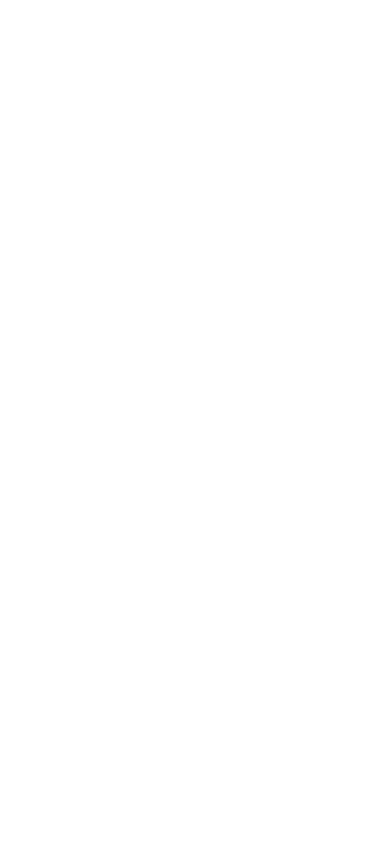
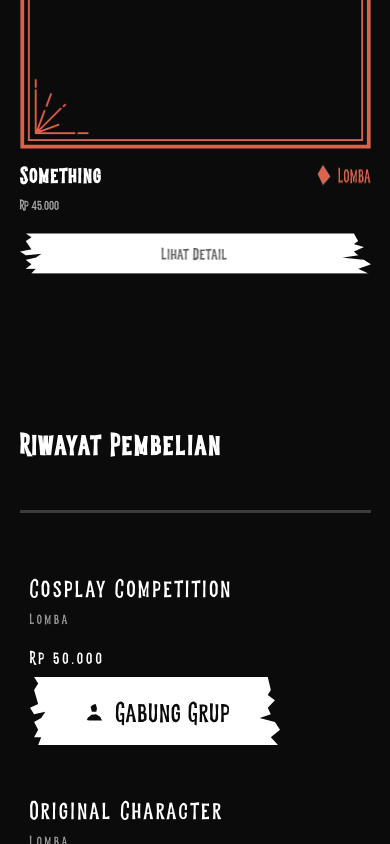
Before and after one commit to bayubim/JfestWeb, a React (Create React App) app: page / in a window 390 px wide. Shown: the part 11156-12000 px from the top of the page. Before the commit the page ends 5681 px from the top, so only its background shows below. Built offline with nearby package versions, Linux system fonts and the light colour scheme.

Commit message:
Riwayat Pembelian

```diff
--- a/src/App.js
+++ b/src/App.js
@@ -2,14 +2,16 @@
 import NavBar from "./component/navbar";
 import Home from "./component/home";
 import EventDetail from "./component/eventDetail";
+import History from "./component/history";
 import Footer from "./component/footer";
 
 function App() {
   return (
     <div>
       <NavBar />
-      {/* <Home/> */}
+      <Home/>
       <EventDetail/>
+      <History/>
       <Footer />
     </div>
   );
--- a/src/component/card.js
+++ b/src/component/card.js
@@ -1,4 +1,3 @@
-import React, { useState } from "react";
 import ButtonDetail from "../asset/Button-Detail.png";
 import FrameLomba from "../asset/frame-lomba.png";
 import FrameKegiatan from "../asset/frame-kegiatan.png";
--- /dev/null
+++ b/src/component/history.js
@@ -0,0 +1,51 @@
+import "../styles/history.css";
+import ButtonCetak from "../asset/ButtonCetak.svg";
+import ButtonJoin from "../asset/ButtonJoin.svg";
+
+const History = () => {
+  const items = [
+    {
+      name: "Cosplay Competition",
+      category: "Lomba",
+      button: ButtonJoin,
+      price: "Rp 50.000",
+    },
+    {
+      name: "Original Character",
+      category: "Lomba",
+      button: ButtonJoin,
+      price: "Rp 50.000",
+    },
+    {
+      name: "Music Performance",
+      category: "Kegiatan",
+      button: ButtonCetak,
+      price: "Rp 35.000",
+    },
+  ];
+
+  return (
+    <div className="history">
+      <div>
+        <h1>Riwayat Pembelian</h1>
+        <ul className="list">
+          {items.map((item, index) => (
+            <li key={index} className="item">
+              <div className="left-history">
+                <span className="name">{item.name}</span>
+                <span className="text">{item.category}</span>
+              </div>
+
+              <div className="right-history">
+                <span>{item.price}</span>
+                <img className="button-history" src={item.button} alt="button-history"/>
+              </div>
+            </li>
+          ))}
+        </ul>
+      </div>
+    </div>
+  );
+};
+
+export default History;
--- /dev/null
+++ b/src/styles/history.css
@@ -0,0 +1,69 @@
+.history {
+  width: 100vw;
+  height: 100vh;
+  font-family: "Dreadful";
+  background-color: #0b0b0b;
+  display: flex;
+  justify-content: center;
+  padding-top: 150px;
+  letter-spacing: 3px;
+}
+.history div {
+  width: 80vw;
+}
+.list {
+  padding-top: 50px;
+  margin-top: 50px;
+  border-top: solid #3c3c3c;
+}
+.item {
+  display: flex;
+  align-items: center;
+  padding: 10px;
+}
+.item .left-history {
+  width: 55vw;
+  gap: 10px;
+  display: flex;
+  flex-direction: column;
+}
+.item .right-history {
+  display: flex;
+  align-items: center;
+  width: 25vw;
+  justify-content: space-between;
+  font-size: 20px;
+}
+.name {
+  font-size: 28px;
+}
+
+.text {
+  color: #999;
+}
+
+@media (max-width: 769px) {
+    .history{
+        height: 100%;
+    }
+  .history div {
+    width: 90vw;
+  }
+  .item {
+    align-items: flex-start;
+    flex-direction: column;
+    gap: 20px;
+    margin-bottom: 30px;
+  }
+  .item .left-history {
+    width: 70vw;
+  }
+  .item .right-history{
+    gap: 10px;
+    flex-direction: column;
+    align-items: flex-start;
+  }
+  .button-history{
+    width: 250px;
+  }
+}
```
Also changed, not shown: src/asset/ButtonCetak.svg (added), src/asset/ButtonJoin.svg (added).
